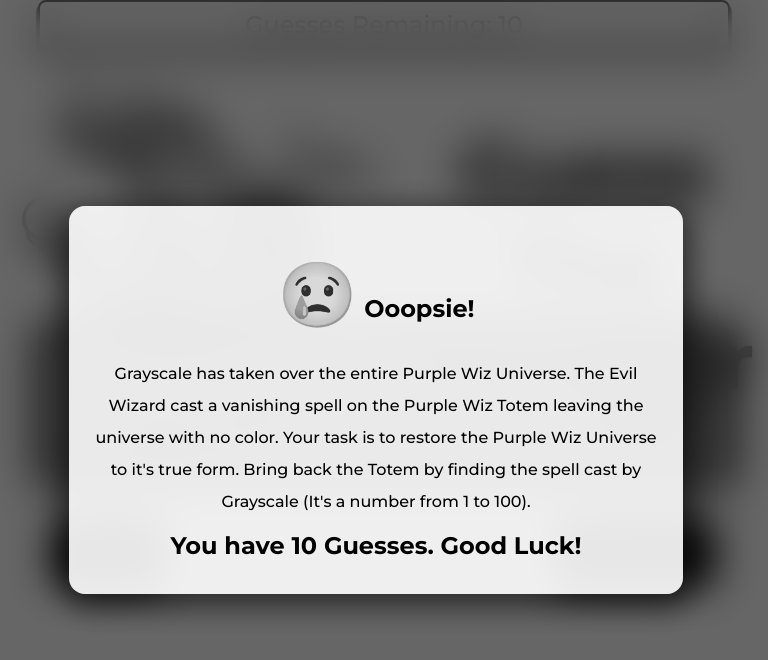
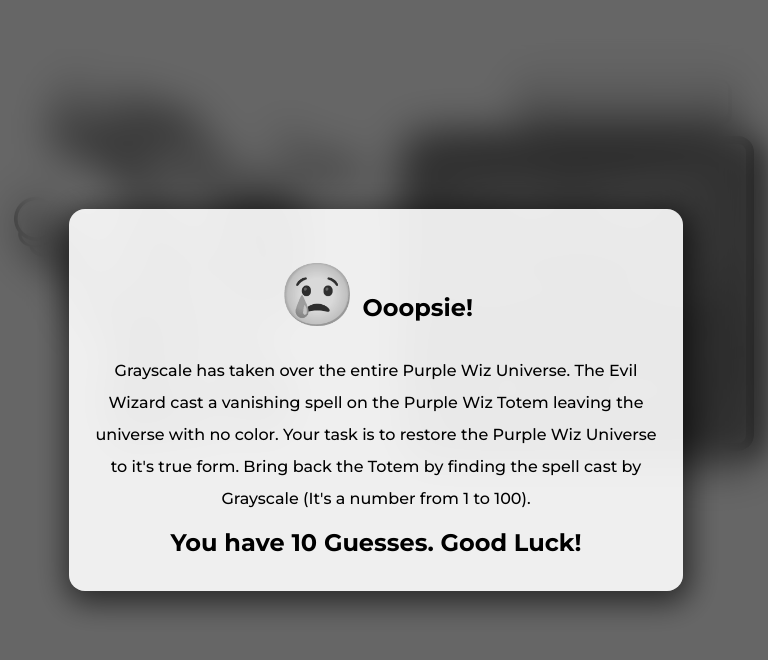
Before and after one commit to boypaida12/Guess-The-Number, a plain HTML site: page index.html in a window 768 px wide. Shown: the top 660 px of the page. Drawn offline with Linux system fonts and the light colour scheme.

Commit message:
modified mobile responsiveness

```diff
--- a/styles.css
+++ b/styles.css
@@ -14,8 +14,8 @@ body {
     align-items: center;
     width: fit-content;
     margin-inline: auto;
-    padding-inline: auto;
     overflow-x: scroll;
+    /* border: 1px solid red; */
 }
 
 .main-container {
@@ -25,14 +25,17 @@ body {
     width: fit-content;
     position: relative;
     margin-inline: auto;
-    height: 800px;
+    height: 500px;
 }
+
 .image-container {
     width: fit-content;
 }
+
 img {
     filter: grayscale(var(--after-filter, 100%));
     z-index: -1;
+    max-width: 60rem;
 }
 
 .win img {
@@ -52,7 +55,8 @@ img {
 }
 
 h1 {
-    font-size: 3rem;
+    font-size: 2.25rem;
+    text-align: center;
 }
 
 .win h1 {
@@ -62,13 +66,13 @@ h1 {
 
 #display {
     color: rgba(255, 255, 255, 0.842);
-    font-size: 2rem;
+    font-size: 1.75rem;
     font-weight: 700;
     text-align: center;
 }
 
 .win #display {
-    color: rgb(148, 156, 255);
+    color: rgb(108, 118, 255);
     filter: saturate(120%);
     animation: blink-1 1500ms infinite both;
 }
@@ -96,17 +100,13 @@ h1 {
     }
   }
 
-h1 {
-    font-size: 2.75rem;
-    text-align: center;
-}
-
 .game-container {
-    width: 38rem;
-    height: 40rem;
+    width: 28rem;
+    height: fit-content;
     position: absolute;
-    top: 6rem;
-    right: 6rem;
+    top: 0rem;
+    right: 2rem;
+    padding-block: 1.5rem;
     display: flex;
     flex-direction: column;
     justify-content: center;
@@ -149,8 +149,8 @@ input {
 }
 
 input {
-    height: 3.5rem;
-    width: 25rem;
+    height: 3.25rem;
+    width: 20rem;
     background-color: transparent;
     font-size: 2rem;
     border-color: rgb(0, 0, 0);
@@ -188,7 +188,7 @@ input:focus {
 
 button {
     padding: .5rem 1rem;
-    font-size: 1.75rem;
+    font-size: 1.5rem;
     border-radius: .5rem;
     cursor: pointer;
     transition: all 200ms;
@@ -196,7 +196,7 @@ button {
     border: 3px solid rgb(0, 0, 0);
     margin-inline: .5rem;
     color: rgba(255, 255, 255, 0.842);
-    margin-top: 4rem;
+    margin-top: 1rem;
     box-shadow: 2px 7px 13px 2px rgba(0, 0, 0, 0.513);
     -webkit-box-shadow: 0px 4px 1px 2px rgba(0, 0, 0, 0.93);
     -moz-box-shadow: 2px 7px 13px 2px rgba(0, 0, 0, 0.513);
@@ -227,14 +227,13 @@ button:focus {
 }
 
 .how-to-play {
-    top: 2rem;
     z-index: 1;
 }
 
 .how-to-play p {
     position: absolute;
-    top: 2rem;
-    right: 7.5rem;
+    top: -4.5rem;
+    right: 3rem;
     padding: .5rem;
     border: 2px solid black;
     border-radius: .5rem;
@@ -256,9 +255,9 @@ button:focus {
 
 .how-to-play p:first-child, .win .how-to-play p:first-child {
     position: absolute;
-    right: 46.75rem;
-    top: 10.75rem;
-    font-size: 1.25rem;
+    right: 30.75rem;
+    top: 4.75rem;
+    font-size: 1rem;
     cursor: pointer;
     border-radius: .5rem;
     border: none;
@@ -269,7 +268,7 @@ button:focus {
 }
 
 .how-to-play p:first-child:hover {
-    animation: none;
+    animation-play-state: paused;
 }
 
 .pulsate-bck {
@@ -310,7 +309,7 @@ button:focus {
 
 /* Instructions */
 .instructions-overlay {
-    display: block;
+    /* display: block; */
     position: fixed;
     top: 0;
     left: 0;
@@ -388,28 +387,15 @@ button:focus {
 
 
 /* Mobile Responsiveness */
-@media screen and (max-width:1023px) {
-    body {
-        position: relative;
-    }
-
-    .main-container {
-        max-width: 90vw;
-        display: block;
-        padding-inline: 0;
-
-    }
-
+@media screen and (max-width:425px) {
     img {
-        max-width: 100vw;
-        margin-top: 5rem;
         transform: translateX(-1rem);
     }
 
     .game-container {
         width: 100%;
         height: 20%;
-        top: 20rem;
+        top: 19rem;
         z-index: 1;
         left: 0;
     }
@@ -418,14 +404,9 @@ button:focus {
         font-size: 1.5rem;
         text-align: start;
         position: absolute;
-        top: 1.5rem;
-        left: 3rem;
-        width: 40%;
-    }
-
-    h1 ,
-    .wiz-emoji {
-        display: none;
+        top: 1rem;
+        left: 2.5rem;
+        width: 45%;
     }
 
     input {
@@ -444,7 +425,7 @@ button:focus {
         position: absolute;
         font-size: 2rem;
         background-color: black;
-        top: 8rem;
+        top: 10rem;
     }
 
     .win button {
@@ -460,16 +441,80 @@ button:focus {
     }
 
     .how-to-play p{
-        font-size: 1.5rem;
+        font-size: clamp(1rem, 18px, 1.5rem);
         width: 90vw;
         right: 0;
         text-align: center;
-        top: 0;
+        top: 1rem;
     }
 
     .how-to-play p:first-child {
         display: none;
     }
+
+    .totem {
+        top: 0;
+        font-size: 10rem;
+    }
+
+}
+
+@media screen and (min-width:461px) and (max-width:960px) {
+    .game-container {
+        width: 50%;
+        top: 17%;
+        right: -1.5rem;
+    }
+
+    img {
+        transform: translateX(-1.5rem);
+    }
+
+    .how-to-play p {
+        top: 5rem;
+        right: 0;
+        font-size: 1rem;
+    }
+
+    .totem {
+        font-size: 20rem;
+        top: 8rem;
+        left: 3rem;
+    }
+
+    input {
+        width: 90%;
+        margin-left: 1rem;
+    }
+}
+
+@media screen and (max-width:960px) {
+    body {
+        position: relative;
+    }
+
+    .main-container {
+        max-width: 90vw;
+        display: block;
+        padding-inline: 0;
+        height: 800px;
+    }
+
+    .game-container {
+        padding-inline: .75rem;
+    }
+
+    img {
+        max-width: 100vw;
+        margin-top: 5rem;
+    }
+
+    h1 ,
+    .wiz-emoji,
+    .how-to-play p:first-child {
+        display: none;
+    }
+
 
    .instructions-center {
         font-size: 1.5rem;
@@ -485,7 +530,7 @@ button:focus {
     }
 
     .sad-emoji {
-        font-size: 4rem !important;
+        font-size: 8vw !important;
     }
 
     .totem-overlay {
@@ -510,9 +555,7 @@ button:focus {
     }
 
     .totem {
-        font-size: 10rem;
         position: absolute;
-        top: 0;
         text-align: center;
         display: block;
 
```
